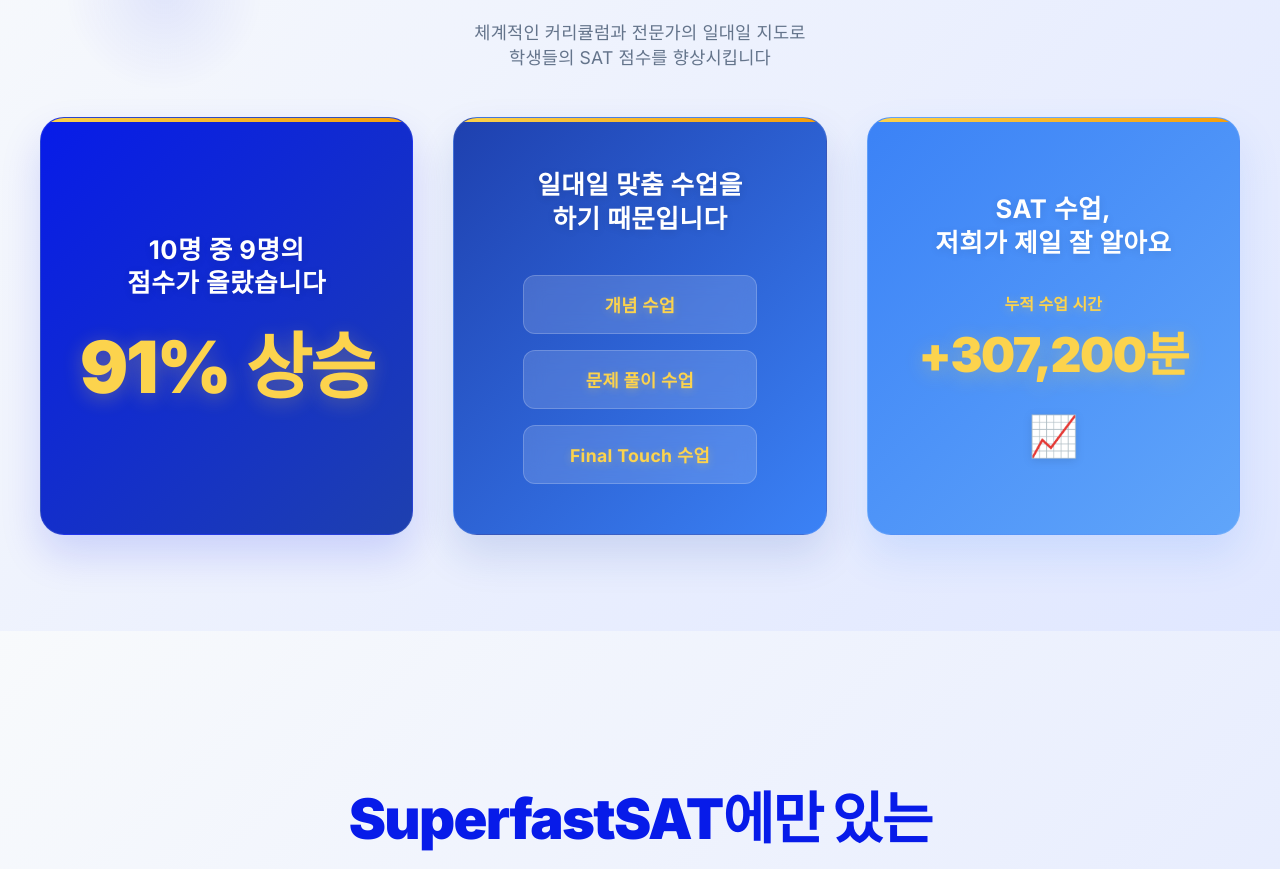
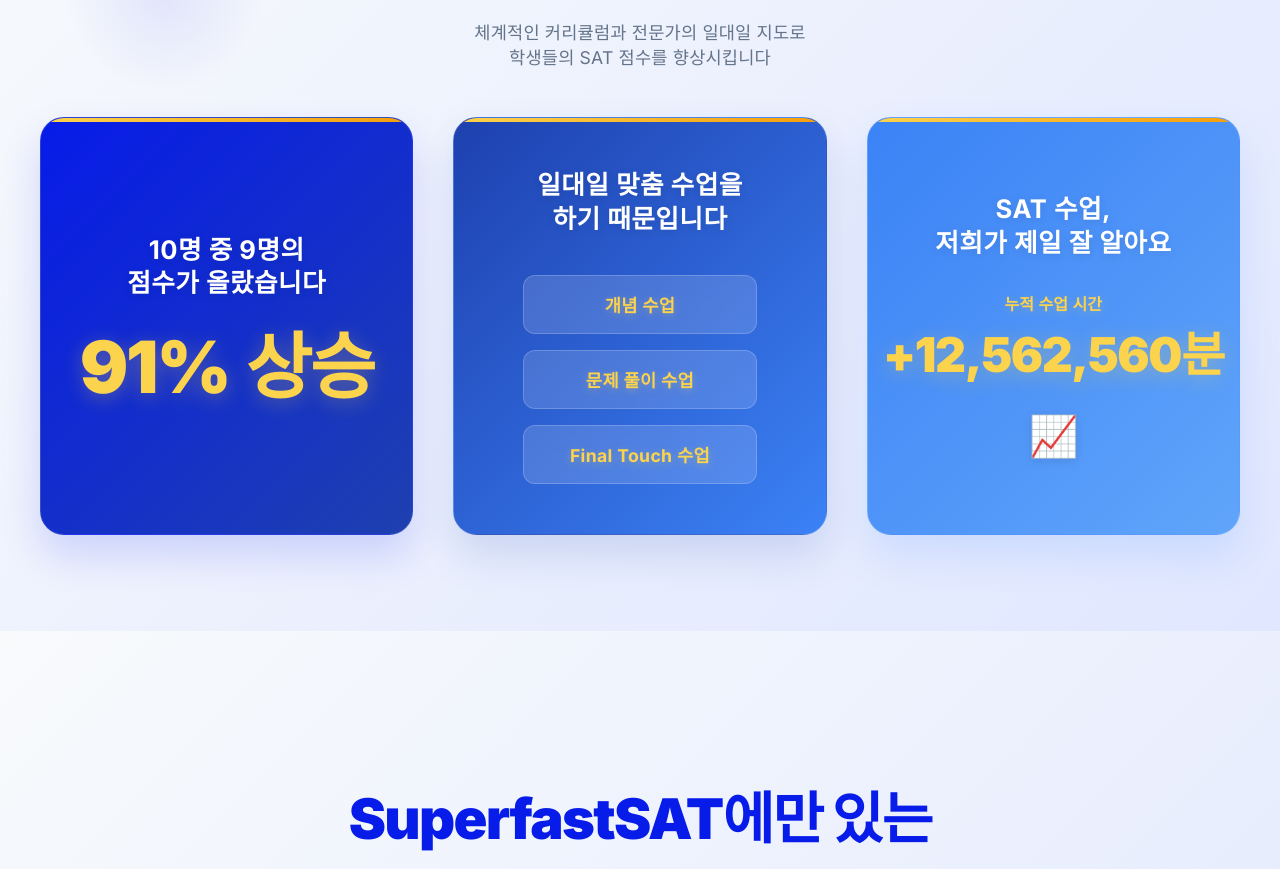
Before and after one commit to SuperfastSAT1600/Salesbot, a Next.js app: page /landing in a window 1280 px wide. Shown: the part 1105-1974 px from the top of the page. Built offline with nearby package versions, Linux system fonts and the light colour scheme.

Commit message:
성과 섹션 세번째 카드 +12,562,560분 문구 한줄 정렬 및 가운데 정렬 수정

```diff
--- a/app/globals.css
+++ b/app/globals.css
@@ -107,6 +107,28 @@
     -webkit-transform: translate3d(0, 0, 0);
     transform: translate3d(0, 0, 0);
   }
+
+  /* 모바일에서 히어로 섹션 영상 최적화 */
+  .mobile-video {
+    /* 텍스트 영역에만 맞춰서 표시 */
+    width: 100% !important;
+    height: auto !important;
+    minWidth: auto !important;
+    minHeight: auto !important;
+    /* 텍스트 영역 높이에 맞춤 - "SAT 고득점자들이 '진짜로' 선택한 수업" 문구까지만 */
+    maxHeight: 40vh !important;
+    /* 텍스트 영역 중앙에 위치 */
+    top: 30% !important;
+    objectFit: cover !important;
+    /* 모바일에서 영상 크기 조정 - 확대하지 않고 비율 유지 */
+    transform: translate(-50%, -50%) !important;
+    /* 텍스트 영역 너비에 맞춤 */
+    maxWidth: 85vw !important;
+    /* 16:9 비율 유지 */
+    aspectRatio: 16/9 !important;
+    /* 영상이 텍스트 영역에만 정확히 맞춰지도록 */
+    overflow: hidden !important;
+  }
 }
 
 /* 태블릿 최적화 */
--- a/app/landing/page.tsx
+++ b/app/landing/page.tsx
@@ -701,6 +701,7 @@ export default function LandingPage() {
               display: 'flex',
               flexDirection: 'column',
               justifyContent: 'center',
+              alignItems: 'center',
               minHeight: 'clamp(280px, 50vw, 320px)'
             }}
             onMouseOver={(e) => {
@@ -752,9 +753,11 @@ export default function LandingPage() {
                 fontFamily: '"Inter", sans-serif',
                 letterSpacing: '-0.03em',
                 textShadow: '0 4px 20px rgba(252, 211, 77, 0.3)',
-                lineHeight: 1
-              }}>
-                +307,200분
+                lineHeight: 1,
+                whiteSpace: 'nowrap',
+                textAlign: 'center'
+              }}>
+                +12,562,560분
               </div>
               {/* 간단한 성장 아이콘 */}
               <div style={{
```
